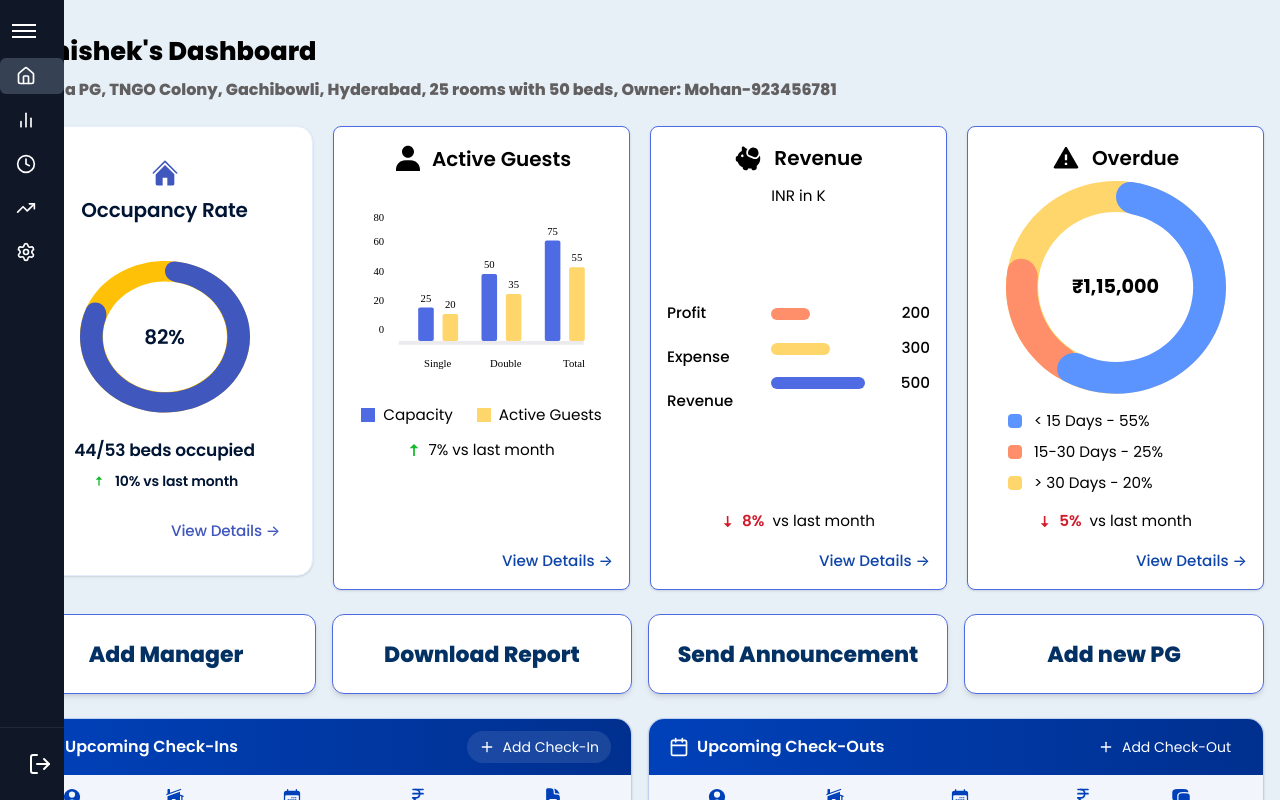
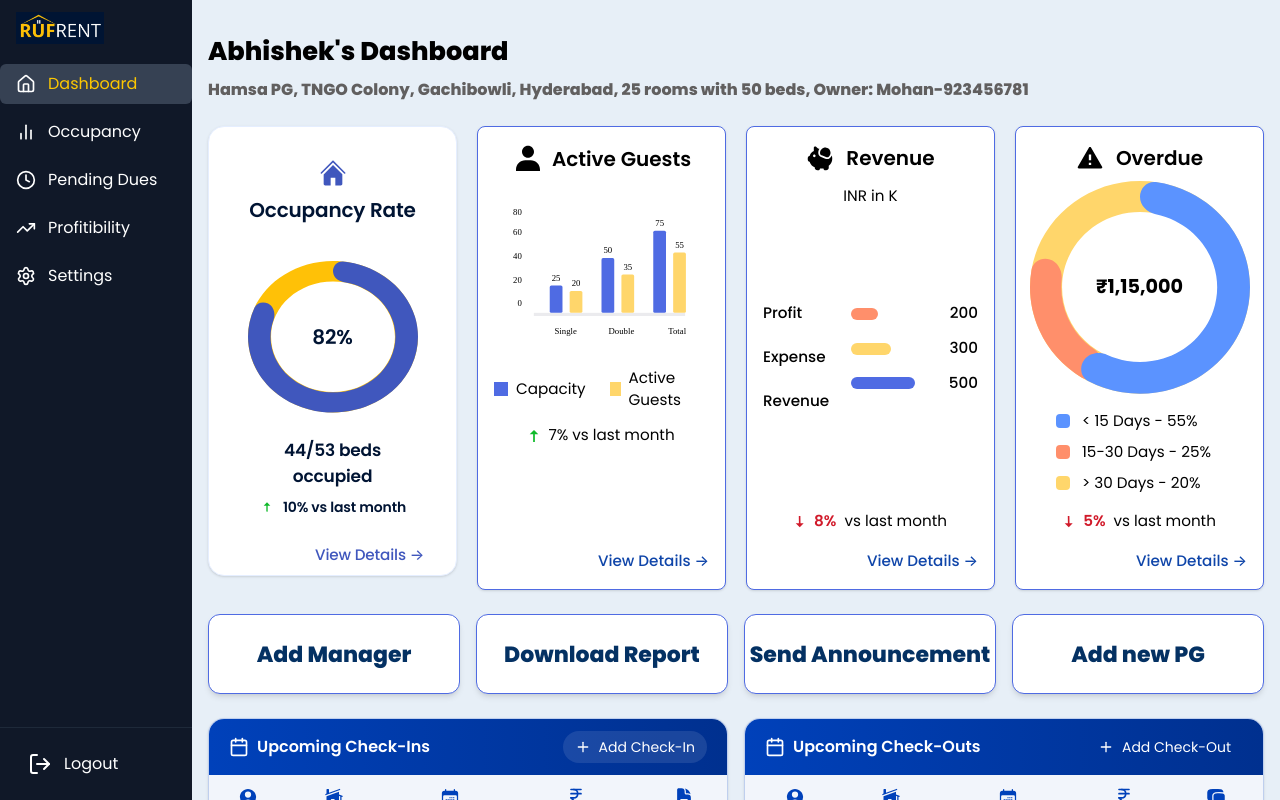
Before and after one commit to Deekubusi/QTIMINDS, a React (Vite) app in the folder Frontend/: page / in a window 1280 px wide. Shown: the top 800 px of the page. Built offline with nearby package versions, Linux system fonts and the light colour scheme.

Commit message:
Update App.jsx

```diff
--- a/Frontend/src/App.jsx
+++ b/Frontend/src/App.jsx
@@ -1,38 +1,35 @@
-//Deekshita app.jsx
-//! import React from "react";
+//last code
+// import React from "react";
 // import { BrowserRouter, Routes, Route } from "react-router-dom";
 // import Navbar from "./Components/Navbar";
 // import Dashboard from "./Components/Dashboard";
+// import Occupancy from "./Components/Occupancy";
 // import PendingDues from "./Components/Pending";
+// import Profitibility from "./Components/Profitibility";
 // import "./App.css";
-// // import Practice from "./Components/Practice";
 
 // export default function App() {
 //   return (
 //     <BrowserRouter>
 //       <div className="app-shell">
 //         <Navbar />
-//         <div className="app-main">
+//         <div className="app-main pt-8 sm:pt-0">
 //           <Routes>
 //             <Route path="/" element={<Dashboard />} />
 //             <Route path="/pending-dues" element={<PendingDues />} />
+//             < Route path="/Profitibility" element={<Profitibility/>} />
+//             < Route path="/Occupancy" element={<Occupancy/>} />
+
 //           </Routes>
 //         </div>
 //       </div>
 //     </BrowserRouter>
-
-//   );
-//! }
-// import React from "react";
-// import Practice from "./Components/Practice";
-
-// export default function App() {
-//   return (
-//     <Practice />
 //   );
 // }
 
-import React from "react";
+//updated code
+
+import React, { useState, useEffect } from "react";
 import { BrowserRouter, Routes, Route } from "react-router-dom";
 import Navbar from "./Components/Navbar";
 import Dashboard from "./Components/Dashboard";
@@ -42,19 +39,35 @@ import Profitibility from "./Components/Profitibility";
 import "./App.css";
 
 export default function App() {
+  const [isOpen, setIsOpen] = useState(true);
+  const [isMobile, setIsMobile] = useState(false);
+
+  useEffect(() => {
+    const handleResize = () => setIsMobile(window.innerWidth < 640);
+    handleResize();
+    window.addEventListener("resize", handleResize);
+    return () => window.removeEventListener("resize", handleResize);
+  }, []);
+
   return (
     <BrowserRouter>
-      <div className="app-shell">
-        <Navbar />
-        <div className="app-main pt-8 sm:pt-0">
+      <div className="flex app-shell">
+        {/* Navbar always present, but it decides mobile vs desktop */}
+        <Navbar isOpen={isOpen} setIsOpen={setIsOpen} />
+
+        {/* Main content */}
+        <main
+          className={`transition-all duration-300 flex-1 app-main ${
+            isMobile ? "pt-16 ml-0" : isOpen ? "ml-48" : "ml-16"
+          }`}
+        >
           <Routes>
             <Route path="/" element={<Dashboard />} />
-            <Route path="/pending-dues" element={<PendingDues />} />
-            < Route path="/Profitibility" element={<Profitibility/>} />
-            < Route path="/Occupancy" element={<Occupancy/>} />
-
+            <Route path="/Pending-dues" element={<PendingDues />} />
+            <Route path="/Profitibility" element={<Profitibility />} />
+            <Route path="/Occupancy" element={<Occupancy />} />
           </Routes>
-        </div>
+        </main>
       </div>
     </BrowserRouter>
   );
```
